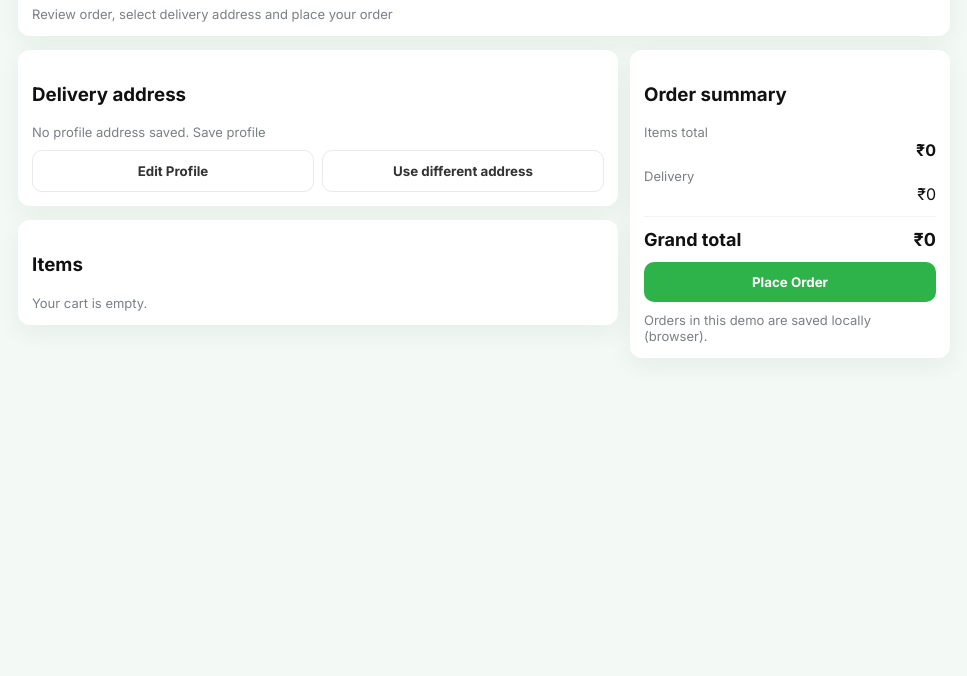
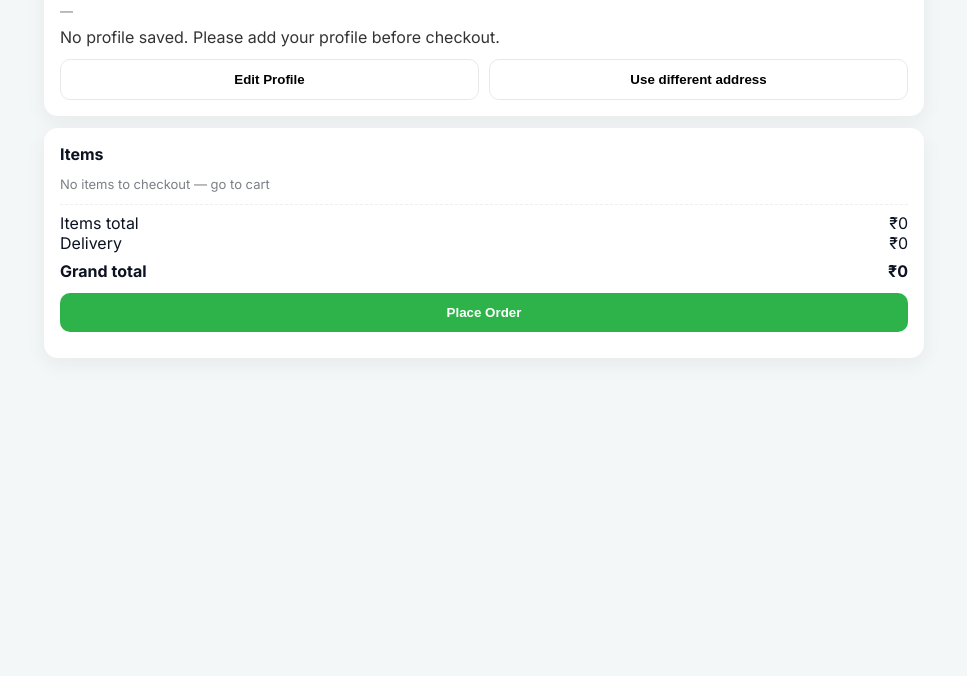
Before and after one commit to Njmall/NJMART-website-, a plain HTML site: page checkout.html in a window 1280 px wide. Shown: the part 124-800 px from the top of the page, without its empty margins (156-1123 px from the left). Drawn offline with Linux system fonts and the light colour scheme.

Commit message:
Update checkout.html

```diff
--- a/checkout.html
+++ b/checkout.html
@@ -1,149 +1,181 @@
-<!DOCTYPE html>
+<!doctype html>
 <html lang="en">
 <head>
-<meta charset="utf-8"/>
-<meta name="viewport" content="width=device-width,initial-scale=1"/>
+<meta charset="utf-8" />
+<meta name="viewport" content="width=device-width,initial-scale=1" />
 <title>NJ Mart — Checkout</title>
 <link href="https://fonts.googleapis.com/css2?family=Inter:wght@300;400;600;700&display=swap" rel="stylesheet">
 <style>
-  :root{--green:#2db34a;--muted:#7b7f86;--card:#fff;--bg:#f3faf6}
-  *{box-sizing:border-box;font-family:Inter,system-ui,Segoe UI,Roboto,sans-serif}
-  body{margin:0;background:var(--bg);color:#111}
-  .page{max-width:960px;margin:20px auto;padding:14px}
-  .card{background:var(--card);border-radius:12px;box-shadow:0 8px 24px rgba(12,30,40,.06);padding:14px;margin-bottom:14px}
-  .row{display:flex;gap:12px}
-  @media(max-width:900px){ .row{flex-direction:column} }
-  .col{flex:1}
-  .small{color:var(--muted);font-size:13px}
-  .item{display:flex;justify-content:space-between;padding:10px 0;border-bottom:1px solid #f2f4f5}
-  .total{font-weight:700;font-size:18px}
-  .btn{border:0;border-radius:10px;padding:12px;font-weight:700;cursor:pointer}
-  .btn.primary{background:var(--green);color:#fff;width:100%}
-  .btn.ghost{background:#fff;border:1px solid #e6eaec;color:#333;width:100%}
+  :root{--green:#2db34a;--muted:#7c8086;--card:#fff;--bg:#f4f7f8}
+  *{box-sizing:border-box}
+  body{margin:0;font-family:Inter,system-ui,Roboto,Segoe UI, sans-serif;background:var(--bg);color:#0b1220}
+  .page{max-width:920px;margin:12px auto;padding:12px}
+  .card{background:var(--card);border-radius:14px;box-shadow:0 6px 20px rgba(12,30,40,.06);padding:16px;margin-bottom:12px}
+  header{display:flex;align-items:center;gap:10px;margin-bottom:12px}
+  h1{margin:0;font-size:20px}
+  .address-line{font-weight:700}
+  .muted{color:var(--muted);font-size:13px}
+  .items-list{margin-top:12px}
+  .item{display:flex;justify-content:space-between;padding:12px 0;border-bottom:1px solid #eee}
+  .summary{margin-top:12px;padding-top:8px;border-top:1px dashed #eee}
+  .row{display:flex;justify-content:space-between;align-items:center}
+  .btn{display:block;width:100%;padding:12px;border-radius:10px;border:0;font-weight:700;cursor:pointer}
+  .btn.primary{background:var(--green);color:#fff}
+  .btn.ghost{background:#fff;border:1px solid #e6e9eb}
+  .note{font-size:13px;color:var(--muted);margin-top:10px}
+  @media(min-width:720px){.page{padding:20px}}
 </style>
 </head>
 <body>
   <div class="page">
-    <div class="card">
+    <header>
+      <button onclick="location.href='index.html'" style="border:0;background:#fff;padding:8px;border-radius:10px;box-shadow:0 2px 8px rgba(0,0,0,.04);cursor:pointer">←</button>
       <h1>Checkout</h1>
-      <div class="small">Review order, select delivery address and place your order</div>
-    </div>
+    </header>
 
-    <div class="row">
-      <div class="col">
-        <div class="card">
-          <h3>Delivery address</h3>
-          <div id="addrBlock" style="margin-top:8px"></div>
-          <div style="margin-top:10px;display:flex;gap:8px">
-            <button id="editProfile" class="btn ghost">Edit Profile</button>
-            <button id="useOther" class="btn ghost">Use different address</button>
-          </div>
-        </div>
+    <section id="addressCard" class="card">
+      <div class="muted">Delivery address</div>
+      <div id="addrName" class="address-line">—</div>
+      <div id="addrPhone" class="muted">—</div>
+      <div id="addrText" style="margin-top:8px;color:#333">No address saved</div>
+      <div style="display:flex;gap:10px;margin-top:12px">
+        <button id="editProfile" class="btn ghost" style="flex:1">Edit Profile</button>
+        <button id="useDiff" class="btn ghost" style="flex:1">Use different address</button>
+      </div>
+    </section>
 
-        <div class="card">
-          <h3>Items</h3>
-          <div id="itemsList" style="margin-top:8px"></div>
-        </div>
+    <section id="itemsCard" class="card">
+      <div style="font-weight:700">Items</div>
+      <div id="itemsList" class="items-list"></div>
+
+      <div class="summary">
+        <div class="row"><div>Items total</div><div id="itemsTotal">₹0</div></div>
+        <div class="row"><div>Delivery</div><div id="itemsDelivery">₹0</div></div>
+        <div class="row" style="margin-top:8px;font-weight:700"><div>Grand total</div><div id="itemsGrand">₹0</div></div>
+
+        <button id="placeOrder" class="btn primary" style="margin-top:12px">Place Order</button>
+        <div id="orderMsg" class="note"></div>
       </div>
-
-      <aside style="width:320px">
-        <div class="card">
-          <h3>Order summary</h3>
-          <div id="summaryBox" style="margin-top:8px"></div>
-          <div style="margin-top:12px">
-            <button id="placeOrder" class="btn primary">Place Order</button>
-          </div>
-          <div style="margin-top:10px" class="small">Orders in this demo are saved locally (browser).</div>
-        </div>
-      </aside>
-    </div>
+    </section>
   </div>
 
 <script>
-  // checkout.js (localStorage-based)
-  const DELIVERY_THRESHOLD = 499;
-  const DELIVERY_CHARGE = 25;
+/*
+ checkout.html
+ - Reads 'nj_checkout' and 'nj_profile' from localStorage.
+ - If profile missing shows message and offers Edit Profile redirect.
+ - Place Order saves order to 'nj_orders' (array) and clears nj_cart & nj_checkout.
+*/
 
-  function loadCart(){ try{ return JSON.parse(localStorage.getItem('nj_cart')||'[]'); }catch(e){ return []; } }
-  function saveOrders(o){ const arr = JSON.parse(localStorage.getItem('nj_orders')||'[]'); arr.unshift(o); localStorage.setItem('nj_orders', JSON.stringify(arr)); }
+function currency(v){ return '₹' + (Number(v)||0).toFixed(0); }
+const checkoutRaw = localStorage.getItem('nj_checkout');
+const profileRaw = localStorage.getItem('nj_profile');
 
-  function renderItems(){
-    const cart = loadCart();
-    const el = document.getElementById('itemsList');
-    if(cart.length===0){ el.innerHTML = '<div class="small">Your cart is empty.</div>'; return; }
-    el.innerHTML = '';
-    cart.forEach(i=>{
-      const div = document.createElement('div');
-      div.className = 'item';
-      div.innerHTML = `<div><div style="font-weight:700">${i.name}</div><div class="small">Qty: ${i.qty}</div></div><div style="text-align:right"><div style="font-weight:700">₹${(i.price*i.qty).toFixed(0)}</div></div>`;
-      el.appendChild(div);
-    });
+const addrName = document.getElementById('addrName');
+const addrPhone = document.getElementById('addrPhone');
+const addrText = document.getElementById('addrText');
+const itemsList = document.getElementById('itemsList');
+const itemsTotalEl = document.getElementById('itemsTotal');
+const itemsDeliveryEl = document.getElementById('itemsDelivery');
+const itemsGrandEl = document.getElementById('itemsGrand');
+const placeOrderBtn = document.getElementById('placeOrder');
+const orderMsg = document.getElementById('orderMsg');
+const editProfileBtn = document.getElementById('editProfile');
+
+function showProfile(){
+  if(!profileRaw){
+    addrName.textContent = '—';
+    addrPhone.textContent = '—';
+    addrText.textContent = 'No profile saved. Please add your profile before checkout.';
+    return false;
   }
+  try{
+    const p = JSON.parse(profileRaw);
+    addrName.textContent = p.name || '—';
+    addrPhone.textContent = p.phone || '—';
+    addrText.textContent = p.address || '—';
+    return true;
+  }catch(e){
+    return false;
+  }
+}
 
-  function getProfile(){ try{ return JSON.parse(localStorage.getItem('nj_profile')||'{}'); }catch(e){ return {}; } }
-  function renderAddress(){
-    const p = getProfile();
-    const el = document.getElementById('addrBlock');
-    if(!p || (!p.name && !p.address)){
-      el.innerHTML = `<div class="small">No profile address saved. <a id="goProfile" class="link">Save profile</a></div>`;
-      document.getElementById('goProfile').addEventListener('click', ()=> location.href='profile.html');
+function renderCheckout(){
+  if(!checkoutRaw){
+    itemsList.innerHTML = '<div class="muted">No items to checkout — go to cart</div>';
+    placeOrderBtn.disabled = true;
+    return;
+  }
+  try{
+    const ch = JSON.parse(checkoutRaw);
+    const items = ch.items || [];
+    if(!items.length){
+      itemsList.innerHTML = '<div class="muted">No items in checkout</div>';
+      placeOrderBtn.disabled = true;
       return;
     }
-    el.innerHTML = `<div><strong>${p.name||'—'}</strong></div>
-      <div class="small" style="margin-top:6px">Phone: ${p.phone||'—'}</div>
-      <div style="margin-top:8px">${(p.address||'—').replace(/\n/g,'<br>')}</div>`;
+    itemsList.innerHTML = '';
+    items.forEach(i=>{
+      const node = document.createElement('div');
+      node.className = 'item';
+      node.innerHTML = `<div><div style="font-weight:700">${i.name}</div><div class="muted">Qty: ${i.qty}</div></div><div style="text-align:right"><div style="font-weight:700">${currency(i.price*i.qty)}</div></div>`;
+      itemsList.appendChild(node);
+    });
+    itemsTotalEl.textContent = currency(ch.subtotal);
+    itemsDeliveryEl.textContent = currency(ch.deliveryCharge || 0);
+    itemsGrandEl.textContent = currency((ch.subtotal || 0) + (ch.deliveryCharge || 0));
+    placeOrderBtn.disabled = false;
+  }catch(e){
+    itemsList.innerHTML = '<div class="muted">Invalid checkout data</div>';
+    placeOrderBtn.disabled = true;
   }
+}
 
-  function renderSummary(){
-    const cart = loadCart();
-    const subtotal = cart.reduce((s,i)=>s + i.price*i.qty, 0);
-    const delivery = subtotal >= DELIVERY_THRESHOLD || subtotal===0 ? 0 : DELIVERY_CHARGE;
-    const grand = subtotal + delivery;
-    const box = document.getElementById('summaryBox');
-    box.innerHTML = `
-      <div class="small">Items total</div><div style="text-align:right;font-weight:700">₹${subtotal.toFixed(0)}</div>
-      <div style="height:8px"></div>
-      <div class="small">Delivery</div><div style="text-align:right">₹${delivery.toFixed(0)}</div>
-      <hr style="margin:12px 0;border:none;border-top:1px solid #f1f3f4">
-      <div style="display:flex;justify-content:space-between" class="total"><div>Grand total</div><div>₹${grand.toFixed(0)}</div></div>
-    `;
+editProfileBtn.addEventListener('click', ()=> location.href = 'profile.html?next=checkout');
+
+// place order
+placeOrderBtn.addEventListener('click', ()=>{
+  if(!profileRaw){
+    if(!confirm('No profile saved. Continue with checkout?')) return;
   }
+  // load checkout & profile
+  const checkout = JSON.parse(localStorage.getItem('nj_checkout')||'{}');
+  const profile = JSON.parse(localStorage.getItem('nj_profile')||'{}');
 
-  document.getElementById('editProfile').addEventListener('click', ()=> location.href='profile.html');
-  document.getElementById('useOther').addEventListener('click', ()=>{
-    const other = prompt('Enter alternative address (will not be saved):');
-    if(other){ document.getElementById('addrBlock').innerHTML = `<div style="white-space:pre-wrap">${other}</div>`; }
-  });
+  const order = {
+    id: 'ord_' + Date.now().toString(36),
+    createdAt: Date.now(),
+    profile: profile || null,
+    items: checkout.items || [],
+    subtotal: checkout.subtotal || 0,
+    deliveryCharge: checkout.deliveryCharge || 0,
+    total: (checkout.subtotal || 0) + (checkout.deliveryCharge || 0),
+    status: 'placed'
+  };
 
-  document.getElementById('placeOrder').addEventListener('click', ()=>{
-    const cart = loadCart();
-    if(cart.length===0){ alert('Cart empty'); return; }
-    const profile = getProfile();
-    if(!profile || !profile.name || !profile.address){ if(!confirm('No profile saved. Continue with checkout?')) return; }
-    const subtotal = cart.reduce((s,i)=>s + i.price*i.qty, 0);
-    const delivery = subtotal >= DELIVERY_THRESHOLD ? 0 : DELIVERY_CHARGE;
-    const order = {
-      id: 'ORD' + Date.now(),
-      items: cart,
-      subtotal,
-      delivery,
-      total: subtotal + delivery,
-      profile: profile,
-      createdAt: Date.now(),
-      status: 'placed'
-    };
-    saveOrders(order);
-    // clear cart and checkout info
+  // save to orders array
+  try{
+    const rawOrders = localStorage.getItem('nj_orders') || '[]';
+    const arr = JSON.parse(rawOrders);
+    arr.unshift(order);
+    localStorage.setItem('nj_orders', JSON.stringify(arr));
+    // clear cart & checkout
     localStorage.removeItem('nj_cart');
-    localStorage.setItem('nj_last_order', JSON.stringify(order));
-    alert('Order placed — ID: ' + order.id);
-    location.href = 'orders.html';
-  });
+    localStorage.removeItem('nj_checkout');
+    orderMsg.textContent = 'Order placed successfully! Order ID: ' + order.id;
+    placeOrderBtn.disabled = true;
+    // redirect to orders page after short delay (if you have orders.html)
+    setTimeout(()=> location.href = 'orders.html', 1200);
+  }catch(e){
+    alert('Failed to save order: ' + (e.message || e));
+  }
+});
 
-  // init
-  renderItems();
-  renderAddress();
-  renderSummary();
+// init
+(function init(){
+  showProfile();
+  renderCheckout();
+})();
 </script>
 </body>
 </html>
```
